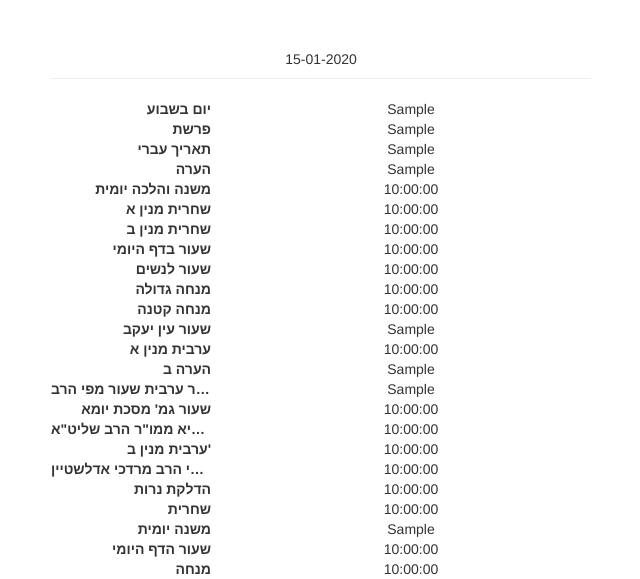
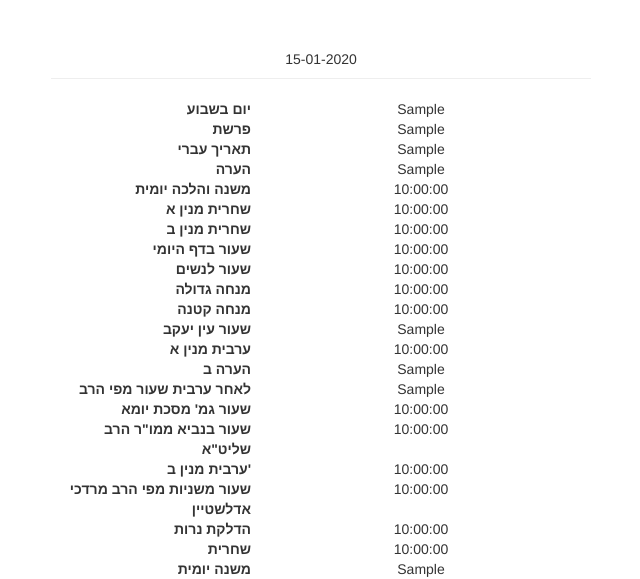
Before and after one commit to Elmtech/scheduler, a Django app: page / in a window 1280 px wide. Shown: the part 51-630 px from the top of the page, without its empty margins (34-674 px from the left). Run offline with Django 3.2, Linux system fonts and the light colour scheme; tables that the repository leaves empty hold one stand-in row (values such as "Sample post"); some libraries are stand-ins or nearby versions.

Commit message:
change styles for dt

```diff
--- a/apps/common/static/css/scheduler.css
+++ b/apps/common/static/css/scheduler.css
@@ -1,3 +1,8 @@
 body {
     padding-top: 60px;
 }
+
+.dl-horizontal dt {
+    width: 200px;
+    white-space: normal;
+}
--- a/templates/base.html
+++ b/templates/base.html
@@ -7,8 +7,8 @@
         <title>{% block title %}{% endblock %}{% trans 'Scheduler' %}</title>
         <meta name="viewport" content="width=device-width, initial-scale=1">
         <link rel="stylesheet" href="{% static 'bootstrap/css/bootstrap.min.css' %}">
-        <link rel="stylesheet" href="{% static 'css/scheduler.css' %}">
-		<link rel="stylesheet" href="//cdn.rawgit.com/morteza/bootstrap-rtl/master/dist/css/bootstrap-rtl.min.css">
+        <link rel="stylesheet" href="//cdn.rawgit.com/morteza/bootstrap-rtl/master/dist/css/bootstrap-rtl.min.css">
+		<link rel="stylesheet" href="{% static 'css/scheduler.css' %}">
 
         {% block style %}{% endblock %}
     </head>
```
